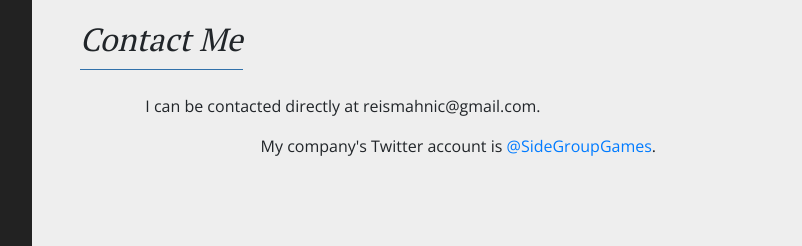
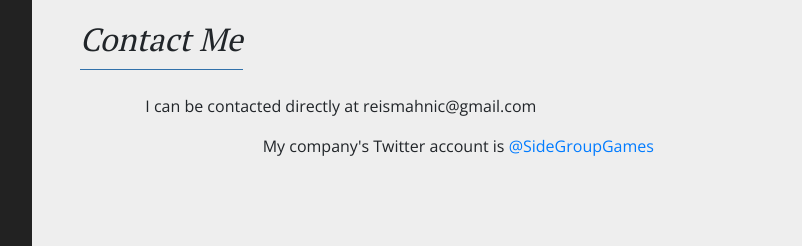
Before and after one commit to reismahnic/reis-mahnic, a Jekyll site: the page built from index.html, in a window 1280 px wide and 900 px high, scrolled down 2334 px. Shown: the part 654-900 px from the top of the window, without its empty margins (395-1197 px from the left). Built offline with Jekyll 4.4.1, drawn with Linux system fonts in a browser that asks for light colours.

Commit message:
Update home.html

```diff
--- a/_layouts/home.html
+++ b/_layouts/home.html
@@ -69,8 +69,8 @@ title: Reis Mahnic - Video Games and Software Development
     </div>
     <div class="row mb-4">
         <div class="col-auto col-sm-auto col-md-10 text-center mx-auto">
-            <p class="text-left">I can be contacted directly at reismahnic@gmail.com.</p>
-<p>My company's Twitter account is <a href="https://twitter.com/sidegroupgames" target="_blank">@SideGroupGames</a>.</p>
+            <p class="text-left">I can be contacted directly at reismahnic@gmail.com</p>
+<p>My company's Twitter account is <a href="https://twitter.com/sidegroupgames" target="_blank">@SideGroupGames</a></p>
         </div>
     </div>
 {% include footer.html %}
```
